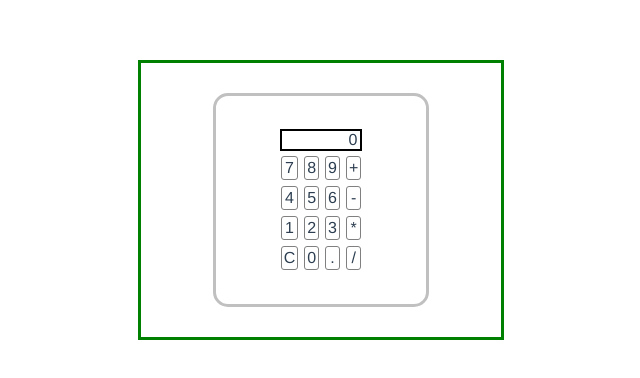
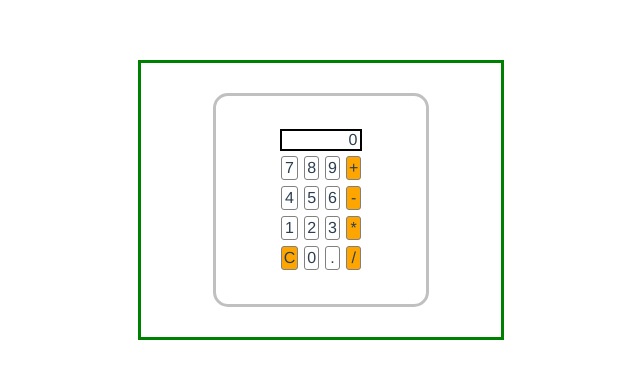
Before and after one commit to manik1235/VueCalc, a Vue app: page / in a window 1280 px wide. Shown: the top 378 px of the page, without its empty margins (319-959 px from the left). Built offline with nearby package versions, Linux system fonts and the light colour scheme.

Commit message:
Style buttons based on their operator status
This commit adds the ability to style a button based on it's type.
Operators are now orange.

```diff
--- a/src/components/Calc.vue
+++ b/src/components/Calc.vue
@@ -11,7 +11,7 @@
         <CalcButton
           @nextValue="nextValue"
           :value="item"
-          :isOperatorProp="isOperator"/>
+          :isOperatorProp="isOperator(item)"/>
       </td>
     </tr>
   </table>
@@ -24,11 +24,6 @@ import Display from './Display.vue'
 
 export default {
   name: 'Calc',
-  computed: {
-    isOperator: function(value) {
-      return false
-    }
-  },
   data() {
     return { calculatorArray:
       [['7', '8', '9', '+'],
@@ -48,6 +43,9 @@ export default {
     Display
   },
   methods: {
+    isOperator(value) {
+      return this.operators.includes(value)
+    },
     nextValue(value) {
       var isOperator = !!this.operators.find(function (operator) { return operator === value } )
 
```
